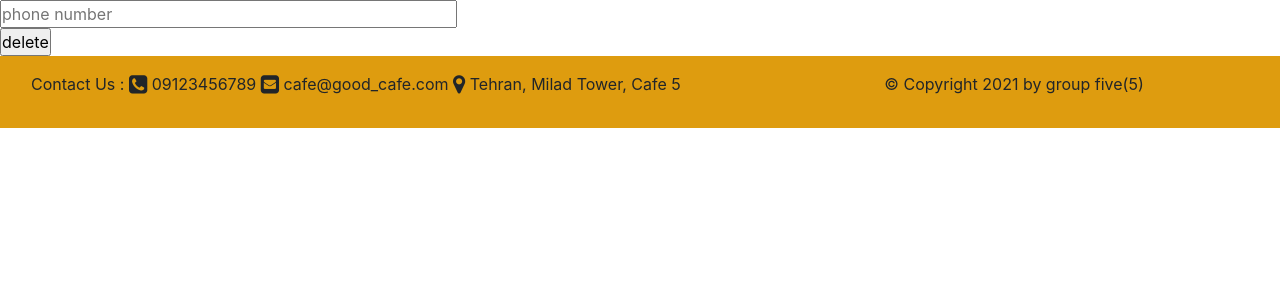
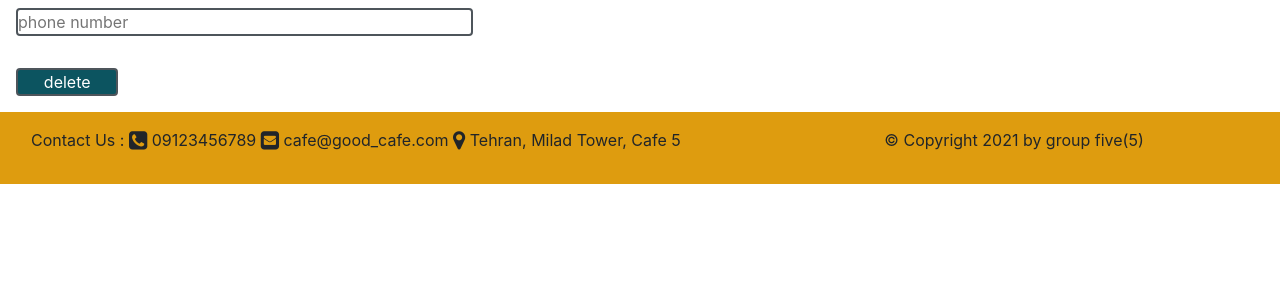
Before and after one commit to sepehr-ahmadi/django_test_project, a Flask app: page /user_delete in a window 1280 px wide. Shown: the part 115-415 px from the top of the page. Run offline with Flask 2, Linux system fonts and the light colour scheme; some libraries are stand-ins or nearby versions.

Commit message:
css is usre_delete

```diff
--- /dev/null
+++ b/static/user_delete.css
@@ -0,0 +1,37 @@
+
+input[type=submit ]:focus {
+    border: 3px solid #555;
+    background-color: lightblue;
+}
+input[type=submit] {
+    margin-top: 1rem;
+    margin-left: 1rem;
+    border: 2px solid #4e555b;
+    border-radius: 4px;
+}
+input {
+    margin-left: 1rem;
+    margin-bottom: 1rem;
+}
+.content{
+  width: 100%;
+  height: 100vh;
+  display: flex;
+  justify-content: center;
+  align-items: center;
+}
+input[type=tel ]:focus {
+    border: 3px solid #555;
+    background-color: lightblue;
+}
+input[type=tel] {
+    margin-top: .5rem;
+    margin-left: 1rem;
+    border: 2px solid #4e555b;
+    border-radius: 4px;
+}
+#fa {
+  border: 1px solid;
+  padding: 10px;
+  box-shadow: 5px 10px #888888;
+}
--- a/templates/user_delete.html
+++ b/templates/user_delete.html
@@ -1,7 +1,7 @@
 {% extends "cafe_base.html" %}
 {% block title %}home{% endblock %}
 {% block css %}
-    <link href="{{ url_for("static",filename="home.css") }}" rel="stylesheet">
+    <link href="{{ url_for("static",filename="user_delete.css") }}" rel="stylesheet">
 {% endblock %}
 {% block script %}
        <script src="https://ajax.googleapis.com/ajax/libs/jquery/3.5.1/jquery.min.js"></script>
@@ -12,7 +12,7 @@
 {% block content %}
 <form  action="{{ url_for('delete_user') }}" method="post">
     <input type="tel" id="phone_number" size="40" placeholder="phone number" name="phone_number"><br>
-<input type="submit" id="submitaiton" value="delete">
+    <input type="submit" id="submitaiton" value="delete" style="background-color: #0c5460;color: white;width: 8%">
 </form>
 
 {% endblock %}
```
